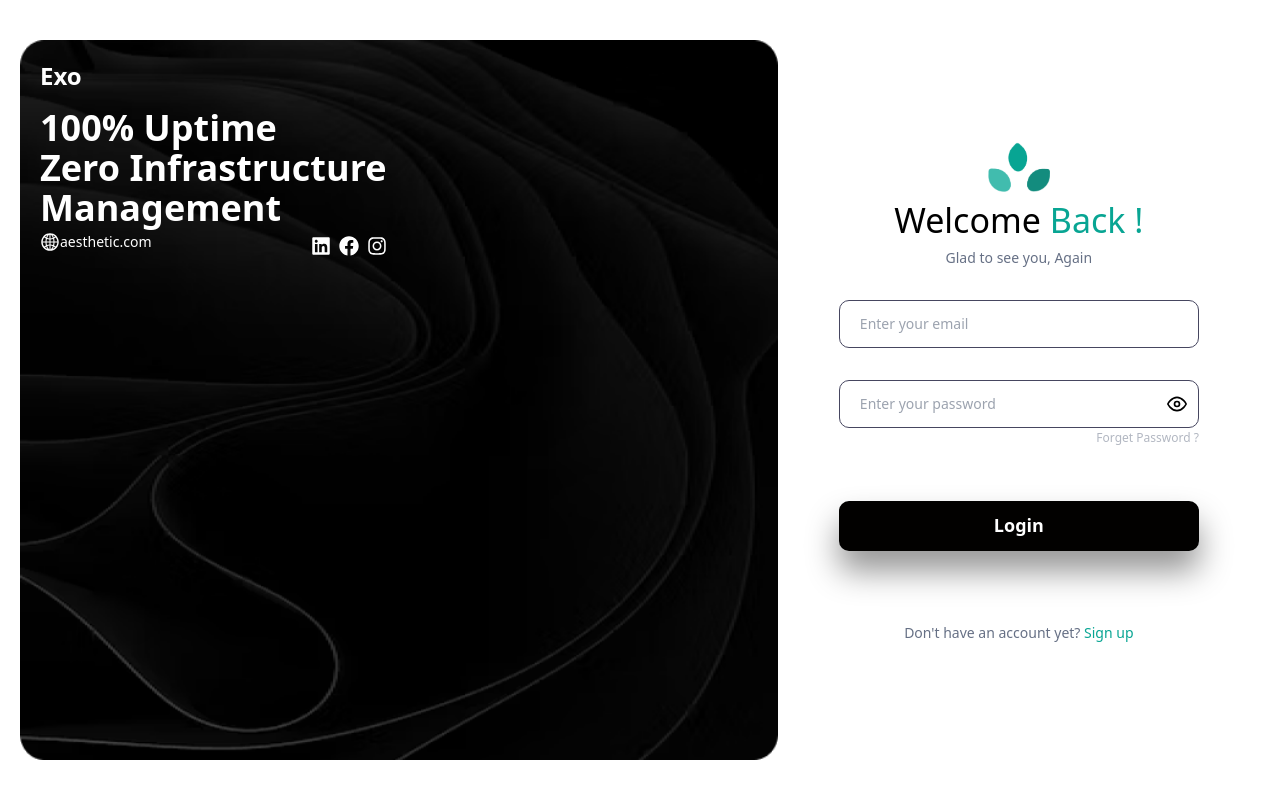
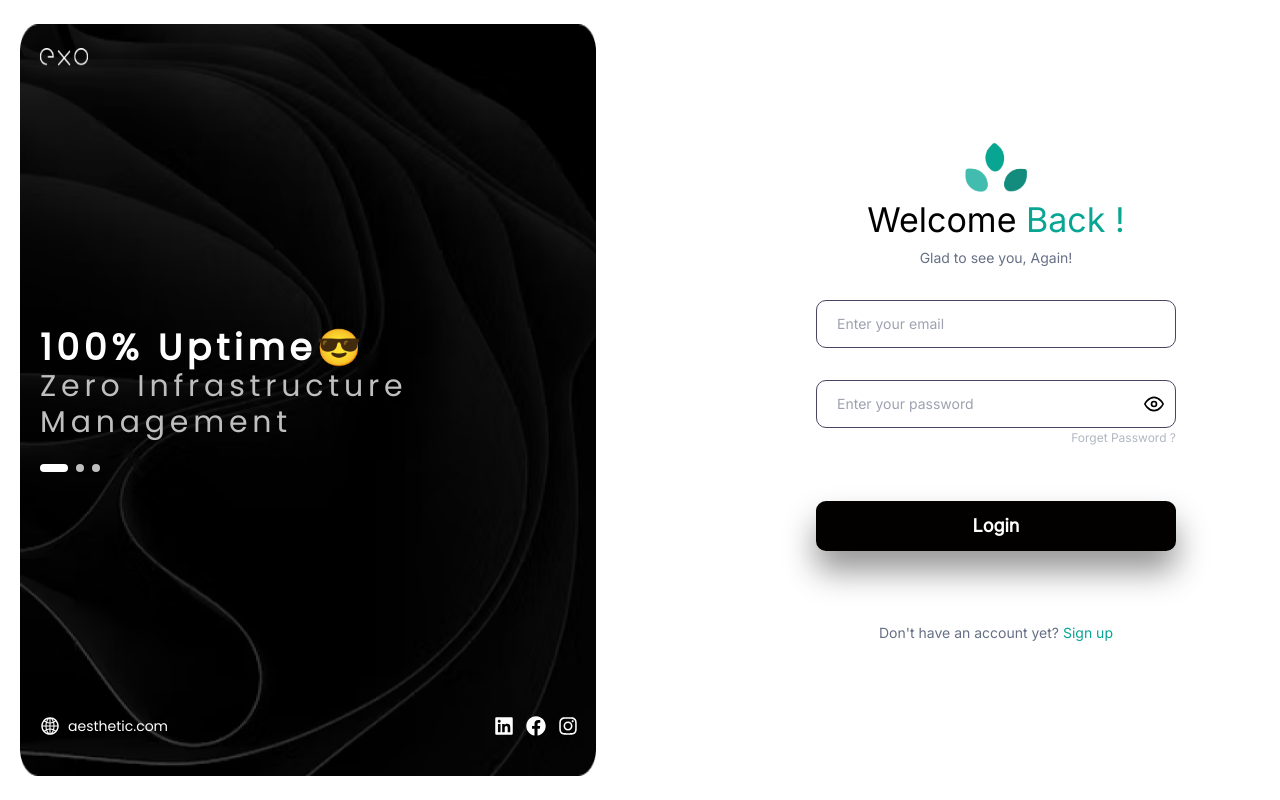
Before and after one commit to NamanRajputXXI/aesthisia-assignment, a React (Create React App) app: page / in a window 1280 px wide. Built offline with nearby package versions, Linux system fonts and the light colour scheme.

Commit message:
ui:complete the styling

```diff
--- a/src/components/SignForm.tsx
+++ b/src/components/SignForm.tsx
@@ -1,119 +1,3 @@
-// import React, { useState, ChangeEvent, FormEvent } from "react";
-// import petals from "../assets/images/petals.png";
-// interface FormErrors {
-//   email?: string;
-//   password?: string;
-// }
-
-// const SignForm = () => {
-//   const [email, setEmail] = useState("");
-//   const [password, setPassword] = useState("");
-//   const [showPassword, setShowPassword] = useState<boolean>(false);
-
-//   const [errors, setErrors] = useState<FormErrors>({});
-
-//   const handleEmailChange = (e: ChangeEvent<HTMLInputElement>) => {
-//     setEmail(e.target.value);
-//   };
-
-//   const handlePasswordChange = (e: ChangeEvent<HTMLInputElement>) => {
-//     setPassword(e.target.value);
-//   };
-
-//   const handleSubmit = (e: FormEvent<HTMLFormElement>) => {
-//     e.preventDefault();
-//     const validationErrors = validateForm();
-//     setErrors(validationErrors);
-
-//     if (Object.keys(validationErrors).length === 0) {
-//       // Perform sign-in logic here
-//       console.log("Sign in successful");
-//     }
-//   };
-
-//   const validateForm = (): FormErrors => {
-//     const validationErrors: FormErrors = {};
-
-//     if (!email) {
-//       validationErrors.email = "Email is required";
-//     }
-
-//     if (!password) {
-//       validationErrors.password = "Password is required";
-//     }
-
-//     return validationErrors;
-//   };
-
-//   return (
-//     <>
-//       <div className="w-[40vw] gap-8 flex  flex-col items-center">
-//         <div className="flex flex-col items-center gap-2">
-//           <img src={petals} alt="petals" className="h-[50px]" />
-//           <div className="font-[500] text-[34px] leading-[40px]">
-//             <span>Welcome</span>
-//             <span className="text-[#08A593]"> Back !</span>
-//           </div>
-//           <h3 className="text-sm text-[#667085]">Glad to see you, Again</h3>
-//         </div>
-//         <form
-//           className="flex flex-col max-w-sm gap-4 mx-auto"
-//           onSubmit={handleSubmit}
-//         >
-//           <div className="mb-4">
-//             <input
-//               type="email"
-//               id="email"
-//               className="w-[360px] flex items-center h-12 text-sm px-5 border-[#464660]   border rounded-[10px]"
-//               value={email}
-//               onChange={handleEmailChange}
-//               placeholder="Enter your email"
-//             />
-//             {errors.email && (
-//               <span className="text-red-500">{errors.email}</span>
-//             )}
-//           </div>
-//           <div className="mb-4">
-//             <input
-//               type="password"
-//               id="password"
-//               className="w-[360px] flex items-center h-12 text-sm px-5 border-[#464660]   border rounded-[10px]"
-//               value={password}
-//               onChange={handlePasswordChange}
-//               placeholder="Enter your password"
-//             />
-//             {errors.password && (
-//               <span className="text-red-500">{errors.password}</span>
-//             )}
-//           </div>
-//           <a
-//             href="/"
-//             className="mt-[-30px] text-end text-[12px] leading-[15px] text-[#667085] opacity-50 "
-//           >
-//             Forget Password ?
-//           </a>
-//           <button
-//             type="submit"
-//             className="text-[18px] my-10 font-[600] text-white w-[360px] h-[50px] shadow-md bg-[#020100] rounded-[10px]"
-//           >
-//             Login
-//           </button>
-//           <span className="my-4 text-sm text-center ">
-//             <p className="text-[#667085]">
-//               Don't have account yet ?{" "}
-//               <a href="/" className="text-[#08A593]">
-//                 {" "}
-//                 Sign up
-//               </a>
-//             </p>
-//           </span>
-//         </form>
-//       </div>
-//     </>
-//   );
-// };
-
-// export default SignForm;
 import React, { useState, ChangeEvent, FormEvent } from "react";
 import { FiEye, FiEyeOff } from "react-icons/fi";
 import petals from "../assets/images/petals.png";
@@ -168,14 +52,14 @@ const SignForm = () => {
 
   return (
     <>
-      <div className="w-[40vw] gap-8 flex  flex-col items-center">
+      <div className="w-[40vw] font-Inter gap-8 flex  flex-col items-center mr-2">
         <div className="flex flex-col items-center gap-2">
           <img src={petals} alt="petals" className="h-[50px]" />
           <div className="font-[500] text-[34px] leading-[40px]">
             <span>Welcome</span>
             <span className="text-[#08A593]"> Back !</span>
           </div>
-          <h3 className="text-sm text-[#667085]">Glad to see you, Again</h3>
+          <h3 className="text-sm text-[#667085]">Glad to see you, Again!</h3>
         </div>
         <form
           className="flex flex-col max-w-sm gap-4 mx-auto"
--- a/src/components/SignInCard.tsx
+++ b/src/components/SignInCard.tsx
@@ -2,29 +2,38 @@ import React from "react";
 import image from "../assets/images/image.png";
 import { FaLinkedin, FaFacebook, FaInstagram } from "react-icons/fa";
 import { AiOutlineGlobal } from "react-icons/ai";
+import exo from "../assets/images/exo.png";
 
 const SignInCard = () => {
   return (
-    <div className="relative">
-      <img src={image} alt="image" className="relative h-[90vh]" />
-      <div className="absolute flex flex-col text-white transform top-5 left-5">
-        <h2 className="text-2xl font-bold">Exo</h2>
-        <h1 className="mt-4 text-4xl font-bold">
-          100% Uptime <br /> Zero Infrastructure <br /> Management
-        </h1>
-        <div className="flex items-center justify-between w-full">
-          <div className="flex">
+    <>
+      <img src={image} alt="image" className="relative h-[94vh] w-[45vw]" />
+      <div className="absolute flex flex-col justify-between w-[42vw] font-Poppins  h-[86vh] text-white transform top-12 left-10">
+        <img src={exo} alt="exo" className="w-12 h-5" />
+        <div className="mt-4  letter tracking-[0.3em] ">
+          <h1 className="font-[600] text-4xl">100% Uptime😎 </h1>
+          <h1 className="text-[#BFBFBF] text-3xl ">Zero Infrastructure</h1>
+          <h1 className="text-[#BFBFBF] text-3xl">Management</h1>
+
+          <div className="flex gap-2 mt-6">
+            <div className="h-2 bg-white rounded-lg w-7 "></div>
+            <div className="w-2 h-2 bg-[#BFBFBF] rounded-full "></div>
+            <div className="w-2 h-2 bg-[#BFBFBF] rounded-full "></div>
+          </div>
+        </div>
+        <div className="flex justify-between w-full ">
+          <div className="flex gap-2">
             <AiOutlineGlobal className="text-xl" />
             <p className="text-sm">aesthetic.com</p>
           </div>
-          <div className="flex mt-2 space-x-2 text-white">
+          <div className="flex space-x-3 ">
             <FaLinkedin className="text-xl" />
             <FaFacebook className="text-xl" />
             <FaInstagram className="text-xl" />
           </div>
         </div>
       </div>
-    </div>
+    </>
   );
 };
 
--- a/src/index.css
+++ b/src/index.css
@@ -1,3 +1,4 @@
+@import url("https://fonts.googleapis.com/css2?family=Inter&family=Poppins&display=swap");
 @import "tailwindcss/base";
 @import "tailwindcss/components";
 @import "tailwindcss/utilities";
--- a/tailwind.config.js
+++ b/tailwind.config.js
@@ -2,6 +2,10 @@
 module.exports = {
   content: ["./src/**/*.{js,jsx,ts,tsx}"],
   theme: {
+    fontFamily: {
+      Inter: ["Inter", "sans-serif"],
+      Poppins: ["Poppins", "sans-serif"],
+    },
     extend: {
       boxShadow: {
         md: "0px 20px 32px rgba(2, 1, 0, 0.42);",
```
Also changed, not shown: src/assets/images/exo.png (added).
